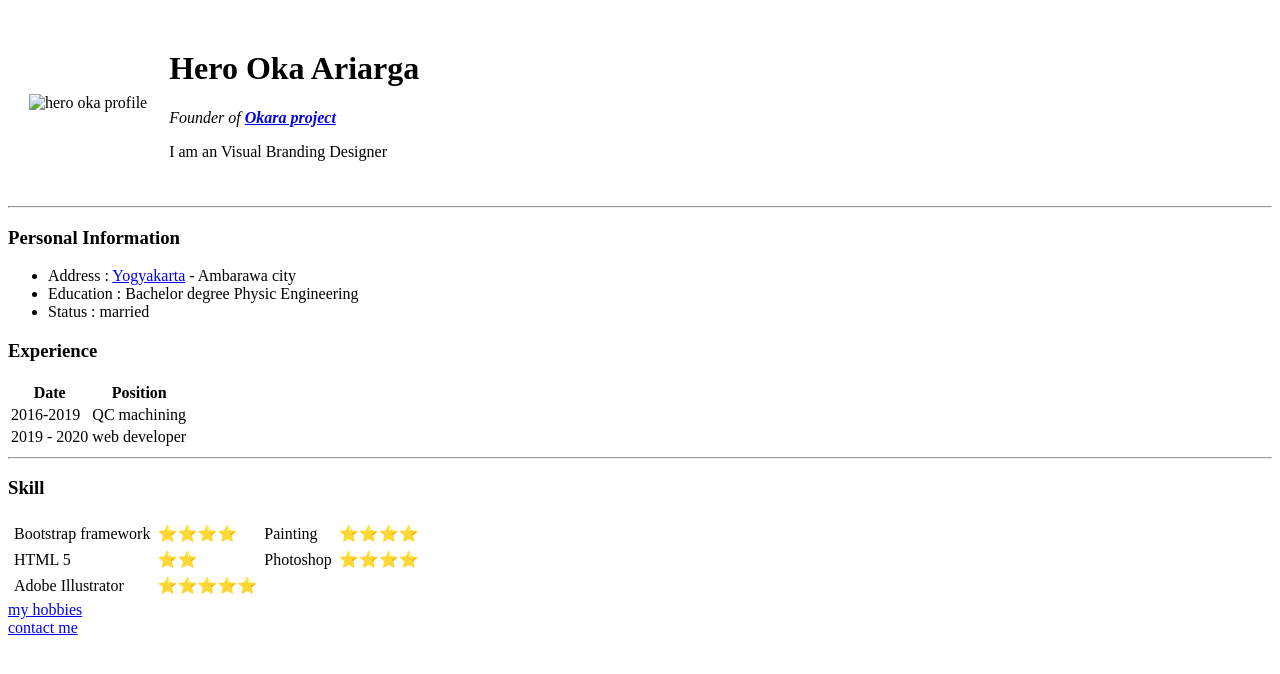
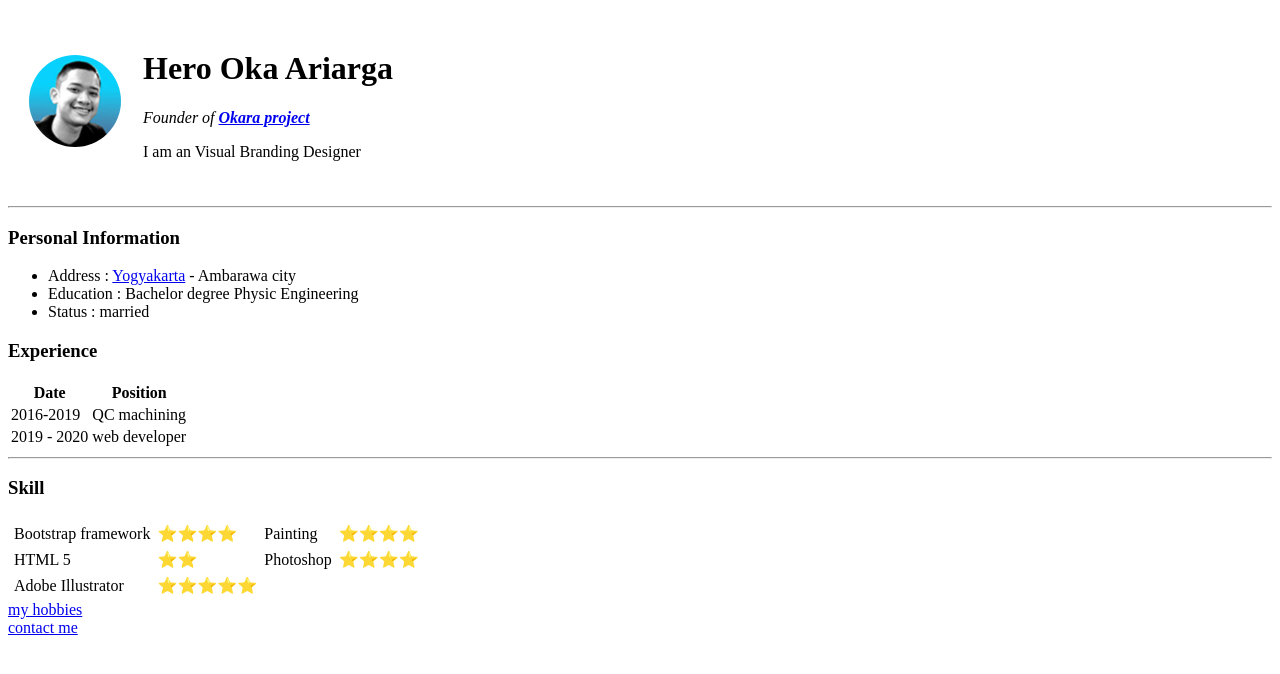
Before and after one commit to heroooka/cv, a plain HTML site: page index.html in a window 1280 px wide. Drawn offline with Linux system fonts and the light colour scheme.

Commit message:
Update index.html

```diff
--- a/index.html
+++ b/index.html
@@ -11,7 +11,7 @@
   <table cellspacing="20 ">
     <tr>
       <td>
-        <img src="images/circle-cropped.png" alt="hero oka profile">
+        <img src="circle-cropped.png" alt="hero oka profile">
       </td>
       <td>
         <h1>Hero Oka Ariarga</h1>
```
